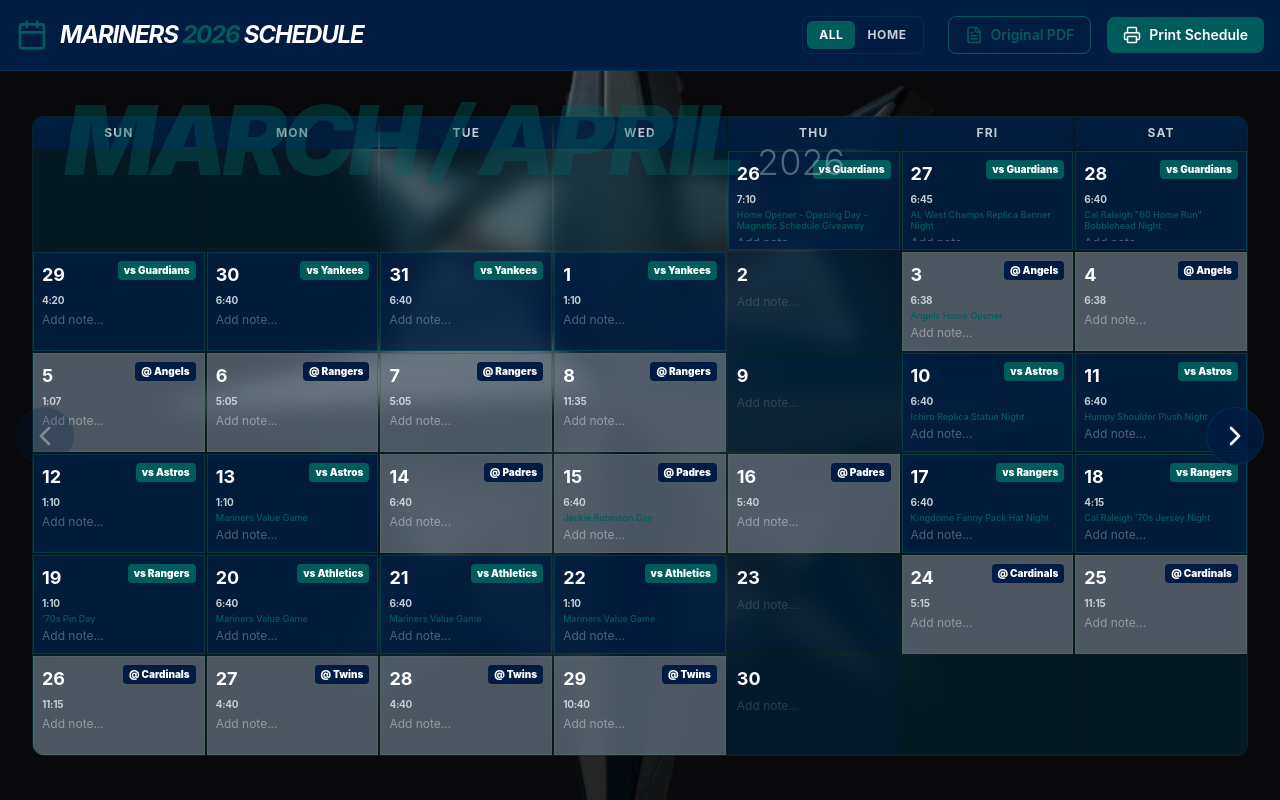
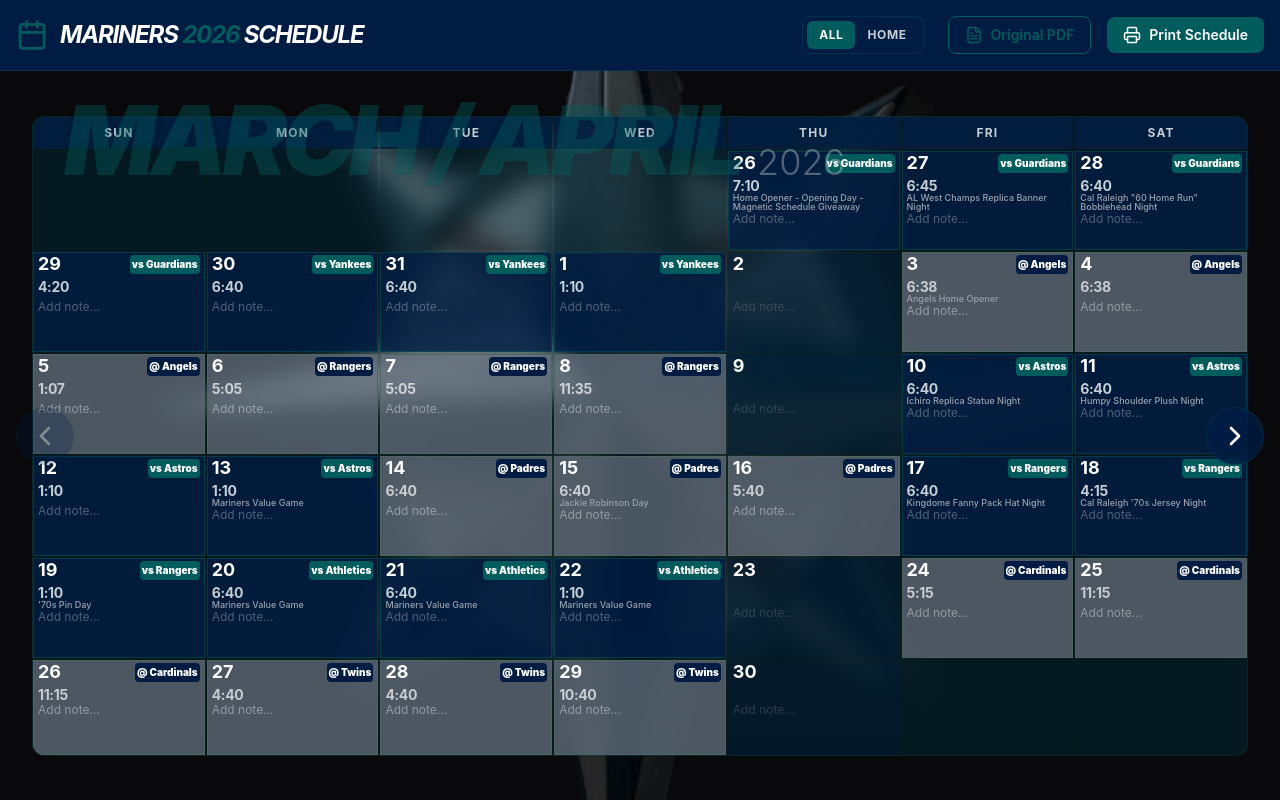
Before and after one commit to zxciop-uk/Mariner-s-2026, a React (Vite) app: page / in a window 1280 px wide. Built offline with nearby package versions, Linux system fonts and the light colour scheme.

Commit message:
calendar

```diff
--- a/src/App.tsx
+++ b/src/App.tsx
@@ -410,18 +410,18 @@
 
   if (isPrintMode) {
     if (isHome) {
-      bgClass = 'bg-white text-zinc-950 ring-4 ring-mariners-navy ring-inset';
+      bgClass = 'bg-white text-mariners-navy ring-4 ring-mariners-navy/90 ring-inset';
       textClass = 'text-zinc-950';
-      timeClass = 'text-mariners-navy/90';
-      badgeClass = 'text-mariners-navy';
+      timeClass = 'text-mariners-navy/70';
+      badgeClass = 'text-mariners-navy/90';
     } else if (isAway) {
       bgClass = 'bg-gray-300 border border-[#506464]/20';
       textClass = 'text-gray-400';
       timeClass = 'text-gray-400';
       badgeClass = 'text-gray-400';
     } else {
-      bgClass = 'bg-white text-mariners-navy';
-      textClass = 'text-mariners-navy';
+      bgClass = 'bg-white text-mariners-navy/70';
+      textClass = 'text-mariners-navy/70';
     }
   } else {
     if (isHome) {
@@ -444,30 +444,30 @@
   }
 
   return (
-    <div className={`group relative flex flex-col h-full min-h-0 p-2 transition-colors ${bgClass} ${isToday && !isPrintMode ? 'ring-2 ring-mariners-teal ring-inset' : ''}`}>
-      <div className="flex justify-between items-start mb-1">
-        <span className={`text-lg font-bold ${isToday && !isPrintMode ? 'text-mariners-teal' : textClass}`}>
+    <div className={`group relative flex flex-col h-full min-h-0 p-1 pt-0.5 transition-colors ${bgClass} ${isToday && !isPrintMode ? 'ring-2 ring-mariners-teal ring-inset' : ''}`}>
+      <div className={`flex justify-between items-start ${isPrintMode ? 'mb-0' : 'mb-1.5'}`}>
+        <span className={`text-lg leading-none font-bold ${isToday && !isPrintMode ? 'text-mariners-teal' : textClass}`}>
           {day}
         </span>
         {!isPrintMode && game && (
-          <span className={`text-[10px] font-black px-1.5 py-0.5 rounded ${badgeClass}`}>
+          <span className={`text-[10px] font-black px-0.5 py-0.5 rounded ${badgeClass}`}>
             {game.isHome ? 'vs ' : '@ '}{game.opponent}
           </span>
         )}
       </div>
 
       {game && (
-        <div className={`flex flex-col ${isPrintMode ? 'items-center justify-center flex-1 -mt-4' : 'mb-1'}`}>
+        <div className={`flex flex-col ${isPrintMode ? 'items-center mt-0' : 'mb-0'}`}>
           {isPrintMode && (
-            <div className={`text-sm font-black uppercase tracking-widest ${badgeClass}`}>
+            <div className={`text-[18px] font-black uppercase tracking-widest leading-none ${badgeClass}`}>
               {game.isHome ? 'VS ' : '@ '}{TEAM_ABBR[game.opponent] || game.opponent}
             </div>
           )}
-          <div className={`text-[10px] font-bold uppercase tracking-tight ${timeClass}`}>
+          <div className={`text-[14px] font-bold leading-none uppercase tracking-tight ${timeClass}`}>
             {game.time}
           </div>
           {game.promotion && (
-            <div className={`text-[9px] leading-tight font-medium mt-0.5 ${isPrintMode ? 'text-mariners-navy/80 text-center px-1' : 'text-mariners-teal'}`}>
+            <div className={`text-[9px] leading-none font-medium mt-0.2 ${isPrintMode ? 'text-mariners-navy/50 text-center px-0.1' : 'text-gray-400'}`}>
               {game.promotion}
             </div>
           )}
```
